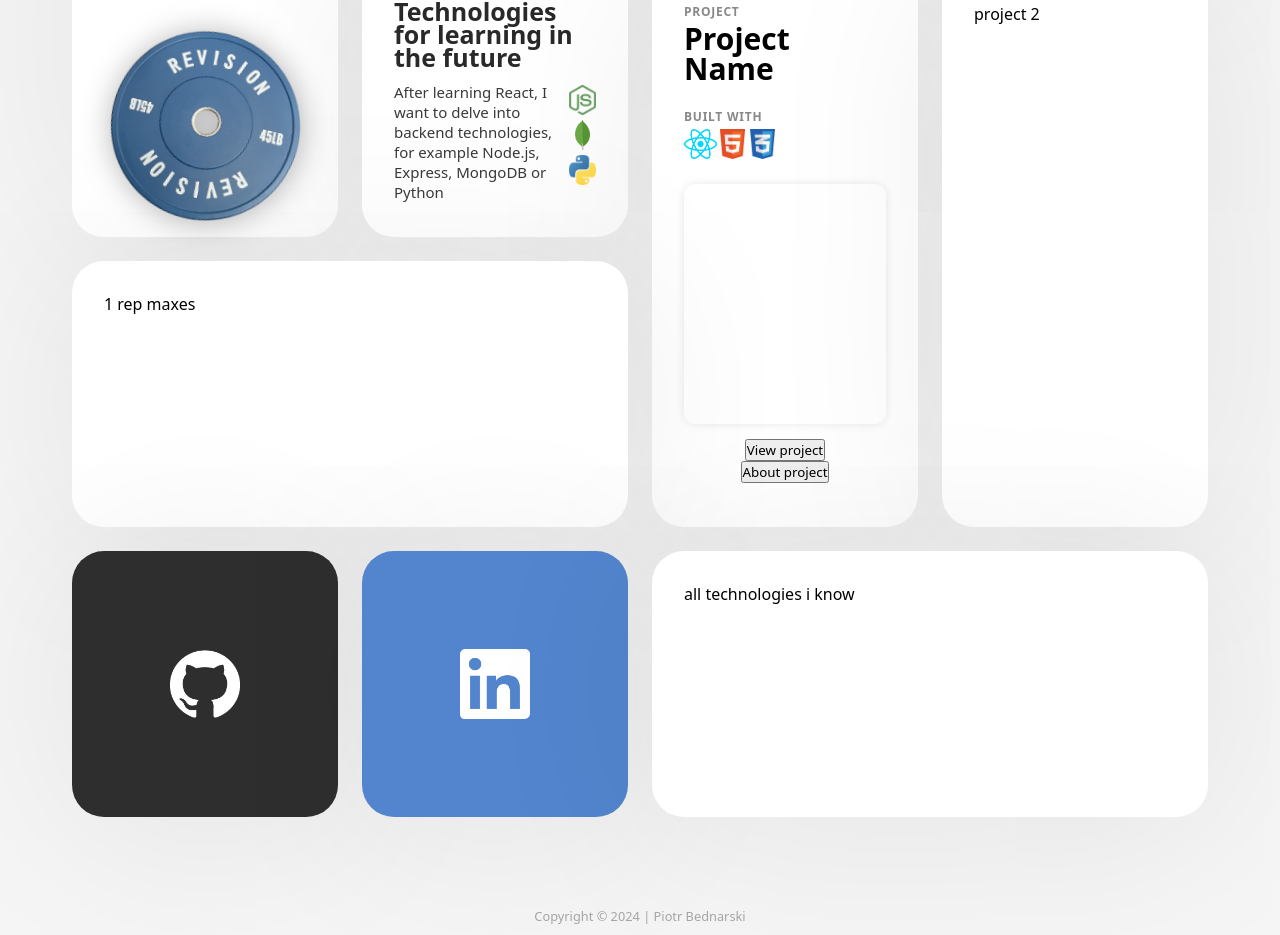
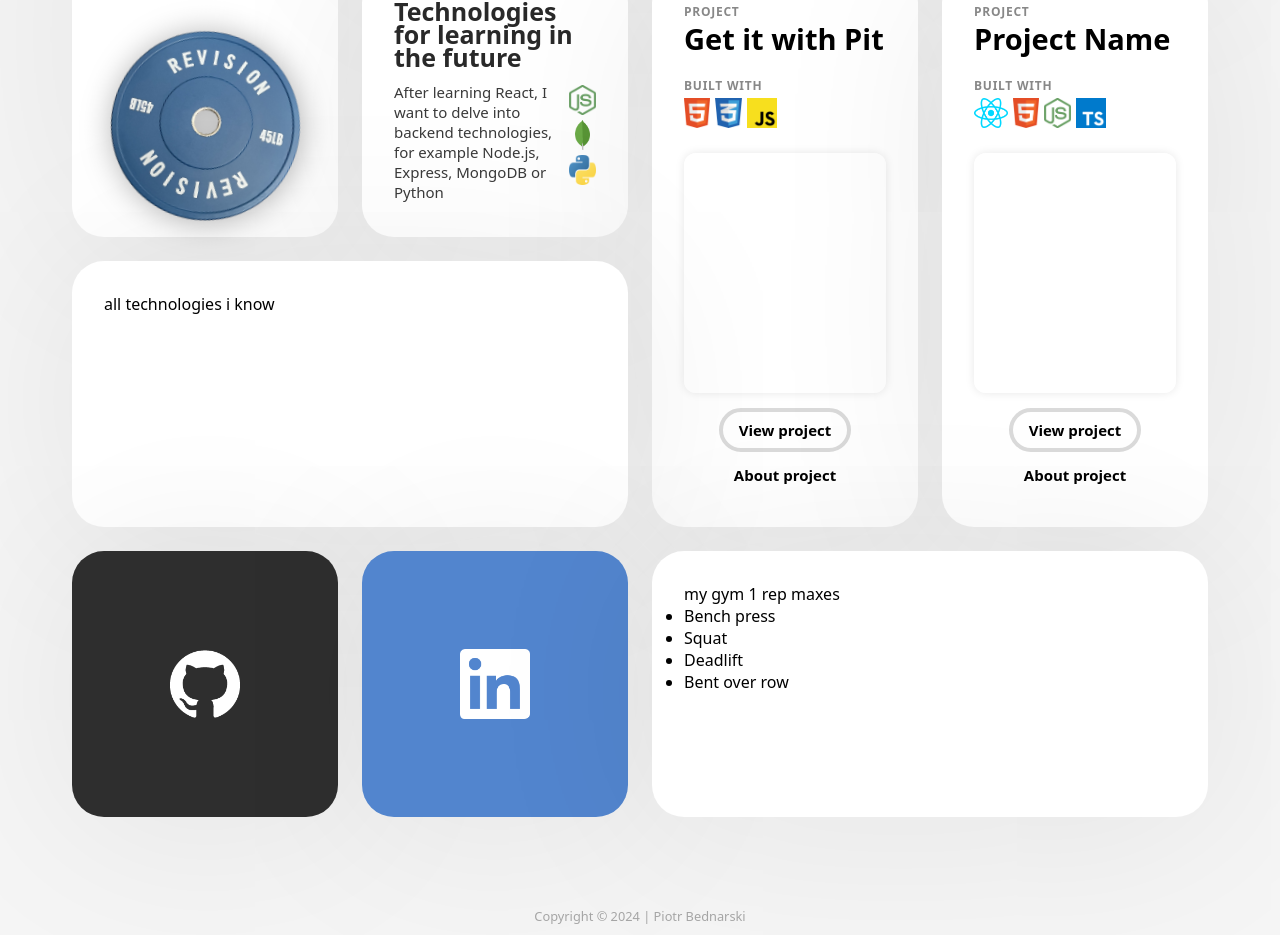
Before and after one commit to bednarsk1/portfolio, a React (Vite) app: page / in a window 1280 px wide. Shown: the part 1059-1994 px from the top of the page. Built offline with nearby package versions, Linux system fonts and the light colour scheme.

Commit message:
2 maja 24 - 15.40

```diff
--- a/src/pages/Home.tsx
+++ b/src/pages/Home.tsx
@@ -328,22 +328,22 @@ function Home() {
             <div className="gridHomeItem8">
               <div>
                 <div className="projectGridSubHeading">PROJECT</div>
-                <div className="projectGridHeading">Project Name</div>
+                <div className="projectGridHeading">Get it with Pit</div>
                 <div className="projectGridSubHeading">Built with</div>
                 <div className="projectGridIcons">
                   <img
-                    className="projectGridIcon2"
-                    src="src\assets\react-js-icon.png"
-                    alt=""
-                  />
-                  <img
-                    className="projectGridIcon3"
+                    className="projectGridIcon1"
                     src="src\assets\html-icon.png"
                     alt=""
                   />
                   <img
-                    className="projectGridIcon3"
+                    className="projectGridIcon1"
                     src="src\assets\css-icon.png"
+                    alt=""
+                  />
+                  <img
+                    className="projectGridIcon1"
+                    src="src\assets\javascript-programming-language-icon.png"
                     alt=""
                   />
                 </div>
@@ -355,13 +355,52 @@ function Home() {
                   />
                 </div>
                 <div className="projectGridButtons">
-                  <button>View project</button>
-                  <button>About project</button>
+                  <button className="projectGridButton1">View project</button>
+                  <button className="projectGridButton2">About project</button>
                 </div>
               </div>
             </div>
-            <div className="gridHomeItem9">project 2</div>
-            <div className="gridHomeItem12">1 rep maxes</div>
+            <div className="gridHomeItem9">
+              <div>
+                <div className="projectGridSubHeading">PROJECT</div>
+                <div className="projectGridHeading">Project Name</div>
+                <div className="projectGridSubHeading">Built with</div>
+                <div className="projectGridIcons">
+                  <img
+                    className="projectGridIcon1"
+                    src="src\assets\react-js-icon.png"
+                    alt=""
+                  />
+                  <img
+                    className="projectGridIcon1"
+                    src="src\assets\html-icon.png"
+                    alt=""
+                  />
+                  <img
+                    className="projectGridIcon1"
+                    src="src\assets\node-js-icon.png"
+                    alt=""
+                  />
+                  <img
+                    className="projectGridIcon1"
+                    src="src\assets\typescript-programming-language-icon.png"
+                    alt=""
+                  />
+                </div>
+                <div>
+                  <img
+                    className="projectGridImg"
+                    src="src\assets\white.jpg"
+                    alt=""
+                  />
+                </div>
+                <div className="projectGridButtons">
+                  <button className="projectGridButton1">View project</button>
+                  <button className="projectGridButton2">About project</button>
+                </div>
+              </div>
+            </div>
+            <div className="gridHomeItem12">all technologies i know</div>
             <div className="gridHomeItem10">
               <img
                 className="social-media-logo"
@@ -376,7 +415,15 @@ function Home() {
                 alt="link1"
               />
             </div>
-            <div className="gridHomeItem13">all technologies i know</div>
+            <div className="gridHomeItem13">
+              my gym 1 rep maxes
+              <ul>
+                <li>Bench press</li>
+                <li>Squat</li>
+                <li>Deadlift</li>
+                <li>Bent over row</li>
+              </ul>
+            </div>
           </div>
         </main>
       </div>
--- a/src/pages/styles.css
+++ b/src/pages/styles.css
@@ -482,7 +482,7 @@ main {
 }
 
 .projectGridHeading {
-  font-size: 30px;
+  font-size: 29px;
   font-weight: 700;
   margin-bottom: 24px;
   line-height: 1em;
@@ -493,17 +493,7 @@ main {
 }
 
 .projectGridIcon1 {
-  width: 30px;
-  height: 30px;
-  margin-right: 3px;
-}
-.projectGridIcon2 {
-  width: 33px;
-  height: 30px;
-  margin-right: 3px;
-}
-.projectGridIcon3 {
-  width: 25px;
+  width: auto;
   height: 30px;
   margin-right: 5px;
 }
@@ -521,6 +511,34 @@ main {
   flex-direction: column;
   align-items: center;
   justify-content: center;
+}
+
+.projectGridButton1 {
+  cursor: pointer;
+  padding: 8px 16px;
+  border-radius: 100px;
+  border: #dadada solid 4px;
+  background-color: #fff;
+  margin-bottom: 5px;
+  font-weight: 600;
+  font-size: 15px;
+  transition: all 0.3s;
+}
+.projectGridButton2 {
+  cursor: pointer;
+  padding: 8px 16px;
+  border-radius: 100px;
+  border: none;
+  background-color: transparent;
+  margin-bottom: 5px;
+  font-weight: 600;
+  font-size: 15px;
+  transition: all 0.3s;
+}
+
+.projectGridButton1:hover,
+.projectGridButton2:hover {
+  scale: 1.07;
 }
 
 @keyframes playing {
```
Also changed, not shown: 1 other file (tests, documents, lock files or other folders).
